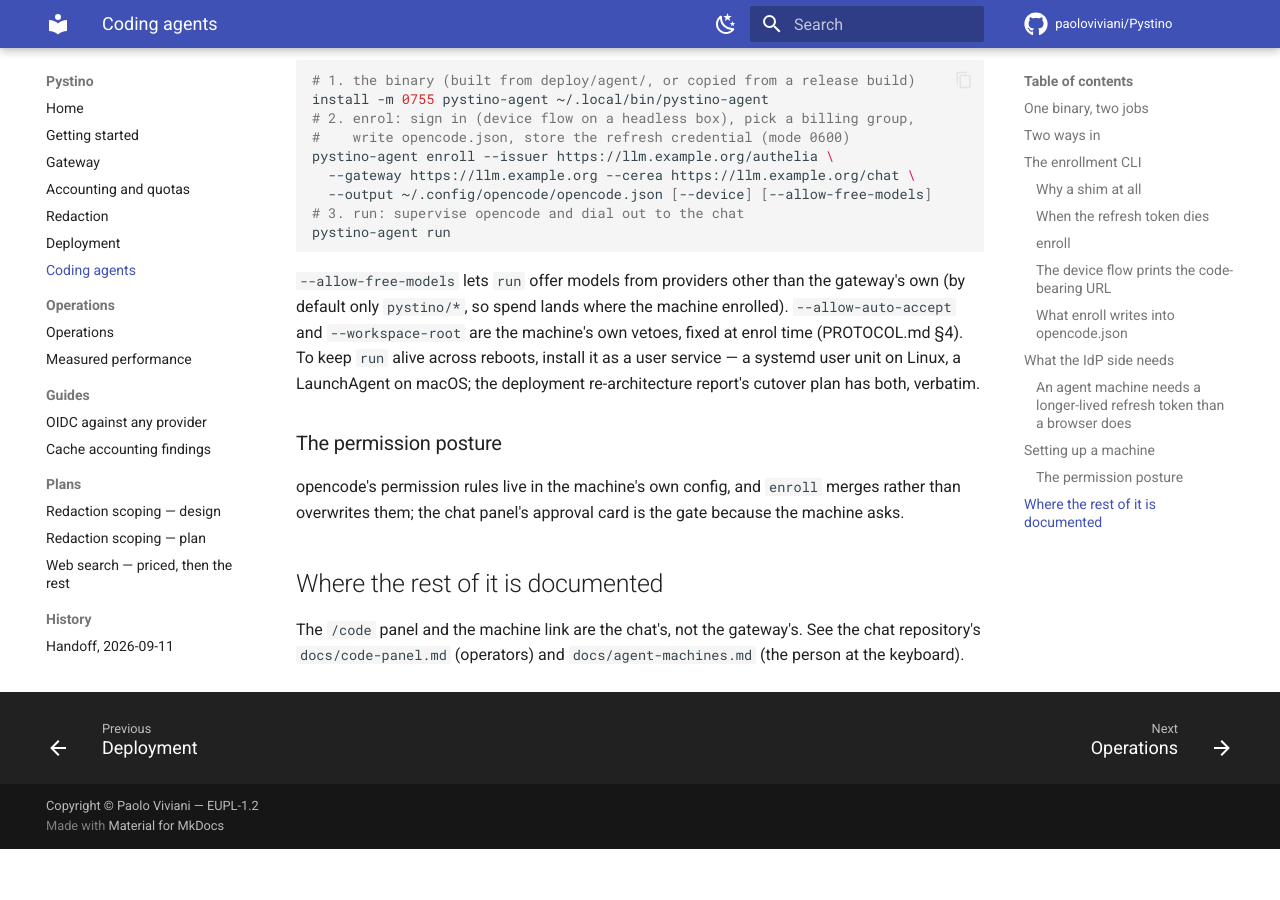
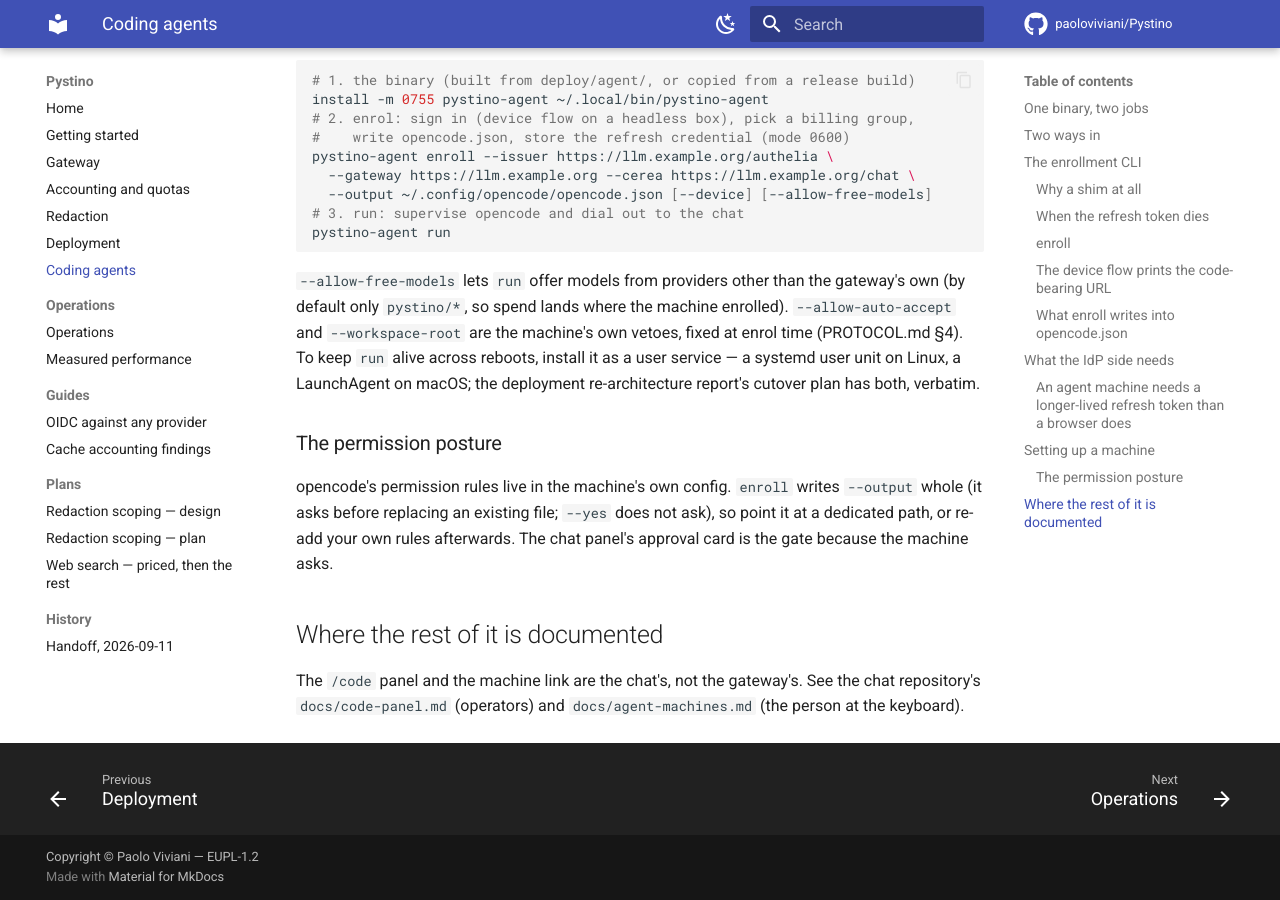
Before and after one commit to paoloviviani/Pystino, an MkDocs documentation site: the page built from docs/coding-agents.md, in a window 1280 px wide and 900 px high, scrolled down 5160 px. Built offline with MkDocs 1.6.1 and Material for MkDocs 9.7.7, drawn with Linux system fonts in a browser that asks for light colours; comment, search, counter and statistics services are not loaded; before the commit the page ends 6009 px from its top, so only the background shows below that.

Commit message:
coding-agents.md: enroll replaces --output, it does not merge

```diff
--- a/docs/coding-agents.md
+++ b/docs/coding-agents.md
@@ -241,9 +241,10 @@ both, verbatim.
 
 ### The permission posture
 
-opencode's permission rules live in the machine's own config, and `enroll`
-merges rather than overwrites them; the chat panel's approval card is the gate
-because the machine asks.
+opencode's permission rules live in the machine's own config. `enroll` writes
+`--output` whole (it asks before replacing an existing file; `--yes` does not
+ask), so point it at a dedicated path, or re-add your own rules afterwards. The
+chat panel's approval card is the gate because the machine asks.
 
 ## Where the rest of it is documented
 
```
